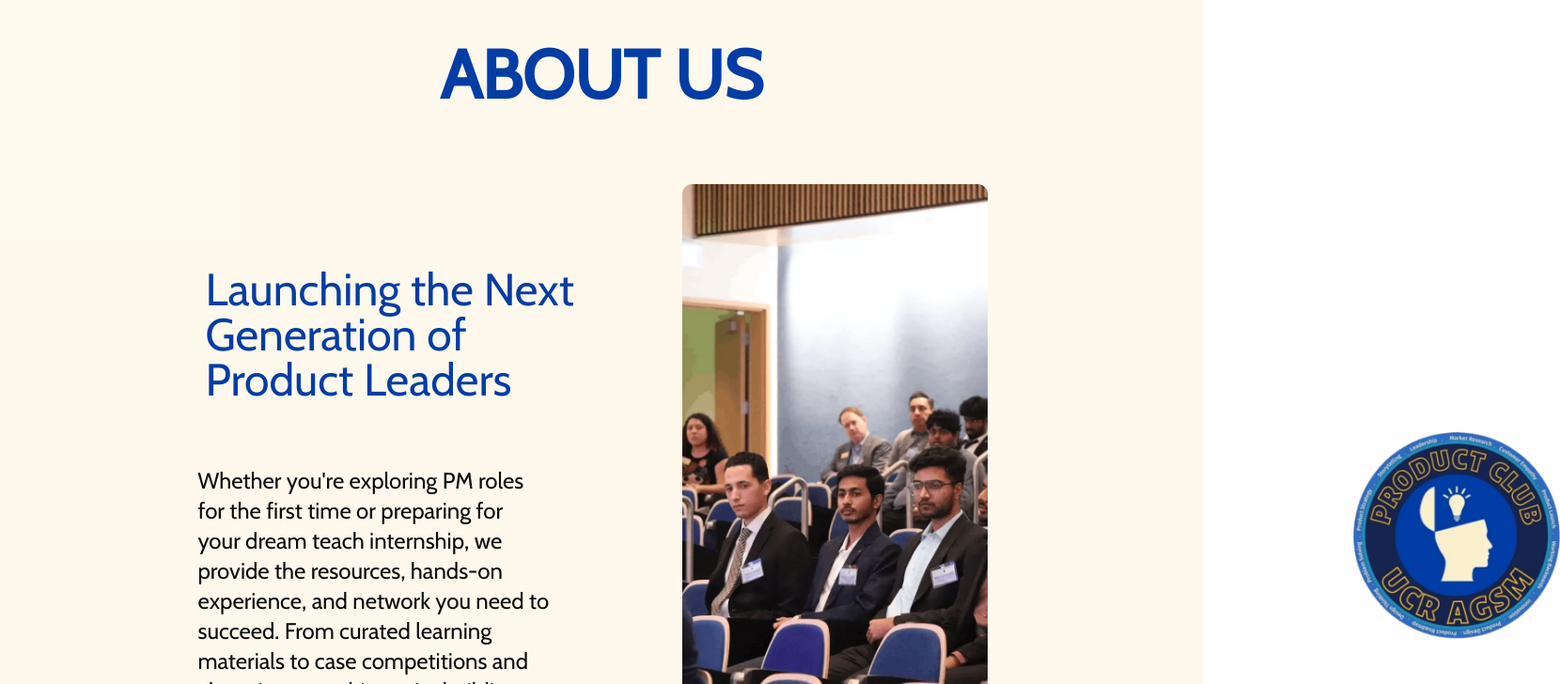
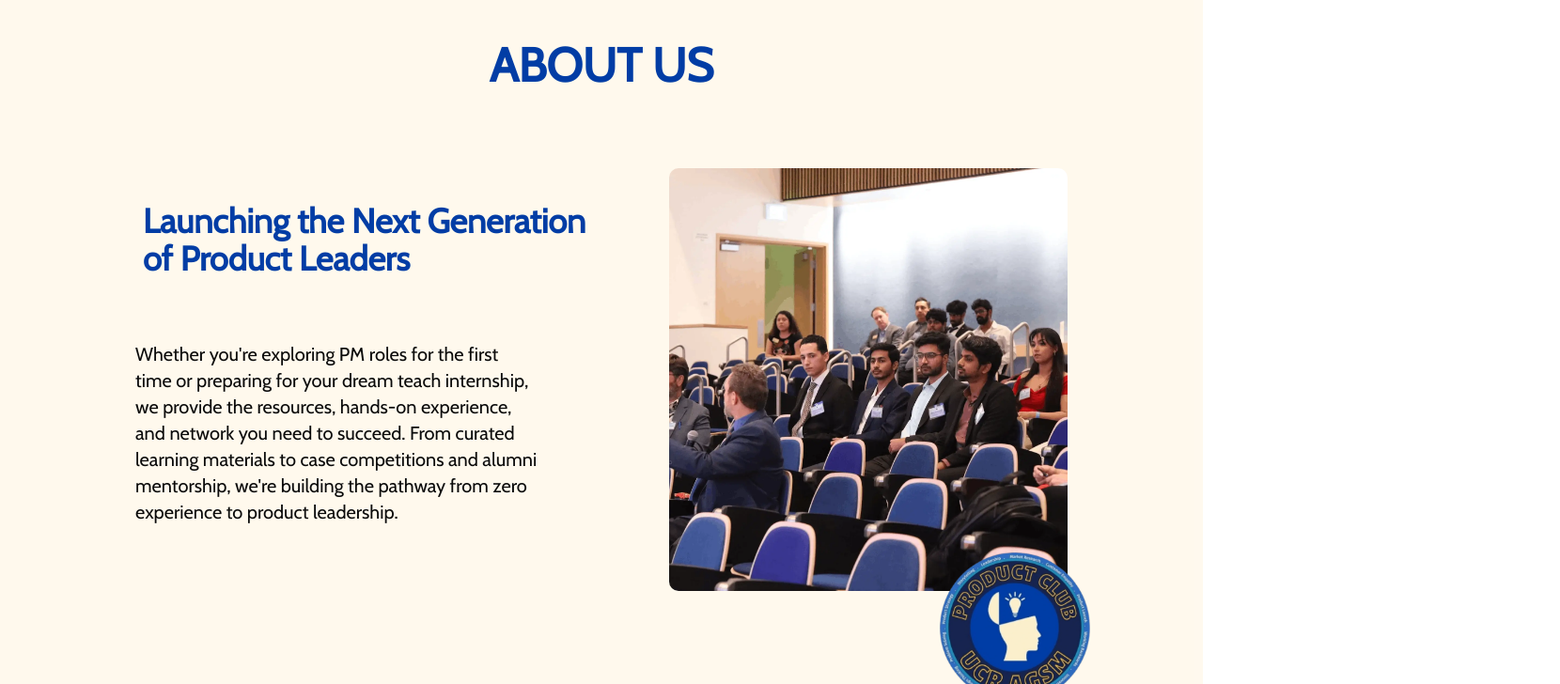
Before and after one commit to acm-ucr/agsm-website, a Next.js app: page / in a window 1280 px wide. Shown: the top 728 px of the page at 94% size, 1660 px wide, since content can reach past the window. Built offline with nearby package versions, Linux system fonts and the light colour scheme.

Commit message:
changed h2 to p, got rid of properties and added text directly, changed the sizing of the page

```diff
--- a/src/app/page.tsx
+++ b/src/app/page.tsx
@@ -3,11 +3,7 @@ import AboutUs from "@/components/landing/AboutUs";
 const Home = () => {
   return (
     <div className="bg-agsm-yellow-100 font-agsm-main flex h-screen w-screen">
-      <AboutUs
-        title="ABOUT US"
-        title2="Launching the Next Generation of Product Leaders"
-        description="Whether you're exploring PM roles for the first time or preparing for your dream teach internship, we provide the resources, hands-on experience, and network you need to succeed. From curated learning materials to case competitions and alumni mentorship, we're building the pathway from zero experience to product leadership."
-      />
+      <AboutUs />
     </div>
   );
 };
--- a/src/components/landing/AboutUs.tsx
+++ b/src/components/landing/AboutUs.tsx
@@ -2,24 +2,22 @@ import Image from "next/image";
 import AboutUsIm from "@/public/about_us.webp";
 import Logo from "@/public/logo.webp";
 
-interface AboutUsProps {
-  title: string;
-  description: string;
-  title2: string;
-}
-
-const AboutUs = ({ title, description, title2 }: AboutUsProps) => {
+const AboutUs = () => {
   return (
-    <div className="mt-3 flex w-screen flex-col items-center gap-20 p-8">
-      <h1 className="text-agsm-blue-200 text-7xl font-bold">{title}</h1>
-      <div className="items-top flex w-4/5 flex-row justify-center gap-x-20 text-left">
-        <div className="flex w-3/7 flex-col items-center gap-15">
-          <h2 className="text-agsm-blue-200 mt-20 w-12/11 gap-20 p-2 text-5xl">
-            {title2}
-          </h2>
-          <p className="w-12/11 pr-20 text-2xl">{description}</p>
+    <div className="mt-3 flex w-full flex-col items-center gap-18 p-5">
+      <h1 className="text-agsm-blue-200 text-[50px] font-bold">{"ABOUT US"}</h1>
+      <div className="items-top flex w-4/5 flex-row justify-center gap-x-15 text-left">
+        <div className="flex w-3/5 flex-col items-center gap-15">
+          <p className="text-agsm-blue-200 mt-7 p-2 text-4xl font-bold">
+            {"Launching the Next Generation of Product Leaders"}
+          </p>
+          <p className="w-full pr-20 text-xl">
+            {
+              "Whether you're exploring PM roles for the first time or preparing for your dream teach internship, we provide the resources, hands-on experience, and network you need to succeed. From curated learning materials to case competitions and alumni mentorship, we're building the pathway from zero experience to product leadership."
+            }
+          </p>
         </div>
-        <div className="h-7/6 w-1/3 overflow-hidden rounded-lg">
+        <div className="h-[450px] w-1/2 overflow-hidden rounded-lg">
           <Image
             src={AboutUsIm}
             alt="Students and faculty members in a meeting"
@@ -29,7 +27,7 @@ const AboutUs = ({ title, description, title2 }: AboutUsProps) => {
             <Image
               src={Logo}
               alt="AGSM Logo"
-              className="absolute bottom-30 left-360 size-55"
+              className="absolute right-30 bottom-13 size-40"
             />
           </div>
         </div>
```
